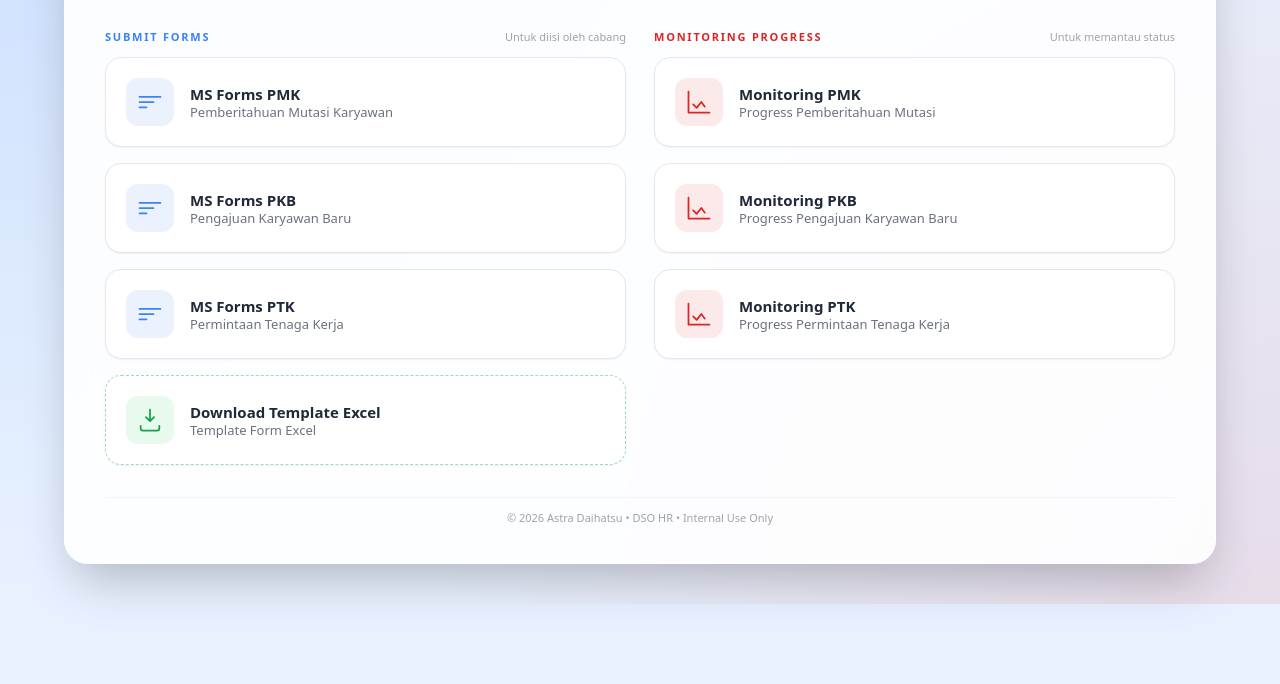
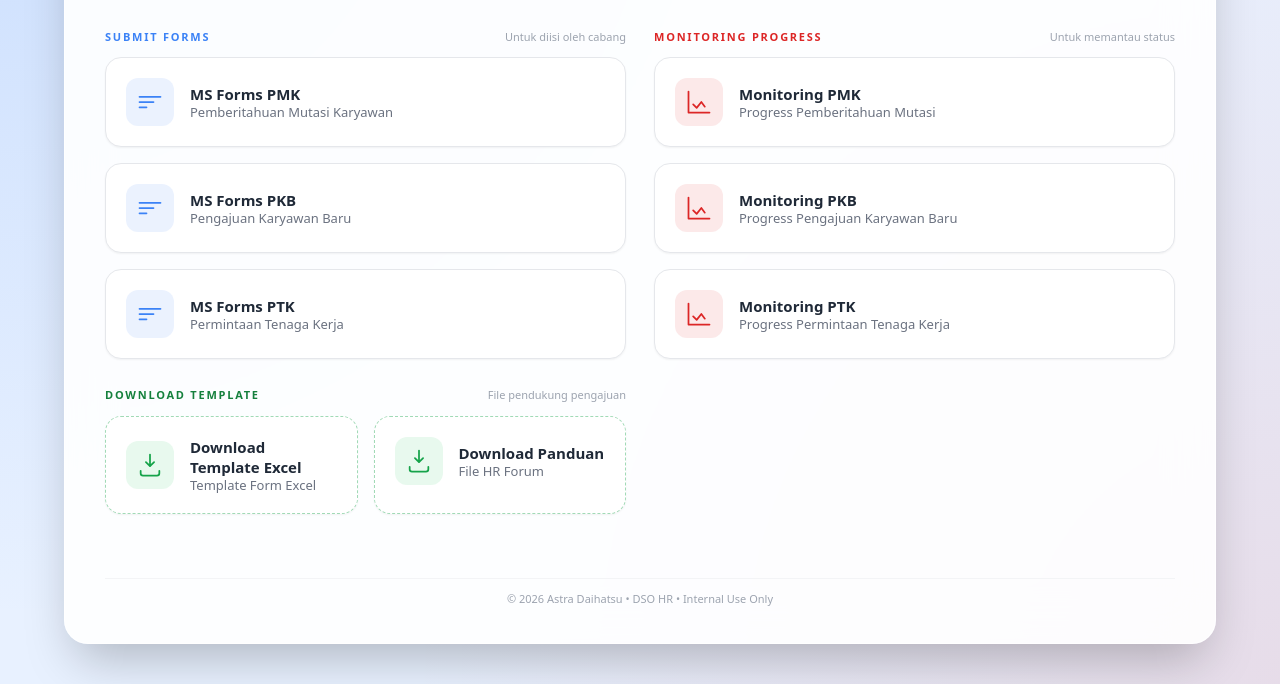
Before and after one commit to astra-dso/forms, a plain HTML site: page index.html in a window 1280 px wide. Shown: the part 253-937 px from the top of the page. Before the commit the page ends 857 px from the top, so only its background shows below. Drawn offline with nearby package versions, Linux system fonts and the light colour scheme.

Commit message:
Update index.html

```diff
--- a/index.html
+++ b/index.html
@@ -193,9 +193,7 @@
                                 </div>
                             </div>
                         </a>
-
-<!-- ✅ ONE DOWNLOAD BUTTON (TEMPLATE EXCEL) --> <a href="https://astrainternational-my.sharepoint.com/:x:/g/personal/anugrah_farhanalamsyah_dso_astra_co_id/IQBJdAl2XRD4S7zAiWfpgWg7Ad9oGbpGWezVbUbn7FWV7DM?e=ULmIud&download=1" class="group block bg-white rounded-2xl border border-dashed border-green-600/40 p-5 shadow-sm hover:shadow-md hover:-translate-y-[1px] transition-all"> <div class="flex items-center gap-4"> <div class="w-12 h-12 bg-green-500/10 text-green-600 rounded-xl flex items-center justify-center group-hover:bg-green-500/15 transition"> <svg xmlns="http://www.w3.org/2000/svg" class="w-7 h-7" fill="none" viewBox="0 0 24 24" stroke="currentColor"> <path stroke-linecap="round" stroke-linejoin="round" stroke-width="1.5" d="M12 3v10m0 0 3.5-3.5M12 13 8.5 9.5M4 17v2a2 2 0 0 0 2 2h12a2 2 0 0 0 2-2v-2" /> </svg> </div> <div class="flex-1"> <div class="text-gray-800 font-semibold text-sm sm:text-[15px]"> Download Template Excel </div> <div class="text-gray-500 text-xs sm:text-[13px]"> Template Form Excel </div> </div> </div> </a> <!-- ✅ END DOWNLOAD -->
-                    </div>
+               </div>
                 </section>
 
                 <!-- ===== KANAN: MONITORING ===== -->
@@ -292,6 +290,63 @@
                         </a>
                     </div>
                 </section>
+
+                <!-- ===== DOWNLOAD TEMPLATE (DI BAWAH SUBMIT & MONITORING) ===== -->
+                <section class="mb-8">
+                    <div class="flex items-center justify-between mb-3">
+                        <p class="text-[11px] font-semibold tracking-[0.16em] text-green-700 uppercase">
+                            Download Template
+                        </p>
+                        <span class="text-[11px] text-gray-400">
+                            File pendukung pengajuan
+                        </span>
+                    </div>
+
+                    <!-- grid kanan-kiri -->
+                    <div class="grid grid-cols-1 sm:grid-cols-2 gap-4">
+                        <!-- ✅ DOWNLOAD 1 -->
+                        <a href="https://astrainternational-my.sharepoint.com/:x:/g/personal/anugrah_farhanalamsyah_dso_astra_co_id/IQBJdAl2XRD4S7zAiWfpgWg7Ad9oGbpGWezVbUbn7FWV7DM?e=ULmIud&download=1"
+                           class="group block bg-white rounded-2xl border border-dashed border-green-600/40 p-5 shadow-sm hover:shadow-md hover:-translate-y-[1px] transition-all">
+                            <div class="flex items-center gap-4">
+                                <div class="w-12 h-12 bg-green-500/10 text-green-600 rounded-xl flex items-center justify-center group-hover:bg-green-500/15 transition">
+                                    <svg xmlns="http://www.w3.org/2000/svg" class="w-7 h-7" fill="none" viewBox="0 0 24 24" stroke="currentColor">
+                                        <path stroke-linecap="round" stroke-linejoin="round" stroke-width="1.5"
+                                              d="M12 3v10m0 0 3.5-3.5M12 13 8.5 9.5M4 17v2a2 2 0 0 0 2 2h12a2 2 0 0 0 2-2v-2" />
+                                    </svg>
+                                </div>
+                                <div class="flex-1">
+                                    <div class="text-gray-800 font-semibold text-sm sm:text-[15px]">
+                                        Download Template Excel
+                                    </div>
+                                    <div class="text-gray-500 text-xs sm:text-[13px]">
+                                        Template Form Excel
+                                    </div>
+                                </div>
+                            </div>
+                        </a>
+
+                        <!-- ✅ DOWNLOAD 2 (kalau mau 2 tombol kanan-kiri) -->
+                        <a href="https://astrainternational-my.sharepoint.com/:b:/g/personal/anugrah_farhanalamsyah_dso_astra_co_id/IQDod-00r89qT512rU22c6vHAZgViSrTWqeBJhIB4pkx5bs?e=XOYPxs&download=1"
+                           class="group block bg-white rounded-2xl border border-dashed border-green-600/40 p-5 shadow-sm hover:shadow-md hover:-translate-y-[1px] transition-all">
+                            <div class="flex items-center gap-4">
+                                <div class="w-12 h-12 bg-green-500/10 text-green-600 rounded-xl flex items-center justify-center group-hover:bg-green-500/15 transition">
+                                    <svg xmlns="http://www.w3.org/2000/svg" class="w-7 h-7" fill="none" viewBox="0 0 24 24" stroke="currentColor">
+                                        <path stroke-linecap="round" stroke-linejoin="round" stroke-width="1.5"
+                                              d="M12 3v10m0 0 3.5-3.5M12 13 8.5 9.5M4 17v2a2 2 0 0 0 2 2h12a2 2 0 0 0 2-2v-2" />
+                                    </svg>
+                                </div>
+                                <div class="flex-1">
+                                    <div class="text-gray-800 font-semibold text-sm sm:text-[15px]">
+                                        Download Panduan
+                                    </div>
+                                    <div class="text-gray-500 text-xs sm:text-[13px]">
+                                        File HR Forum
+                                    </div>
+                                </div>
+                            </div>
+                        </a>
+                    </div>
+                </section>
             </main>
 
             <!-- FOOTER -->
```
